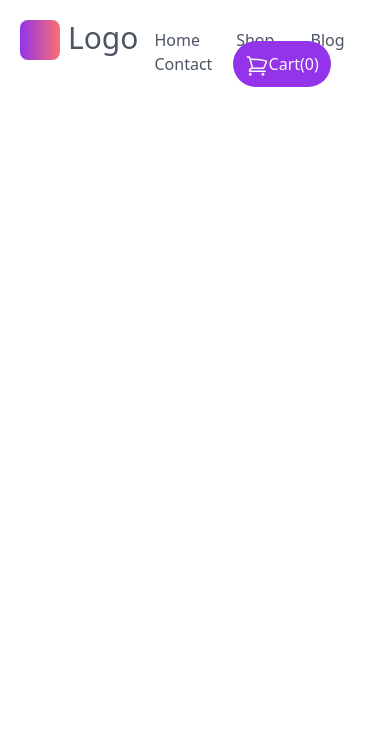
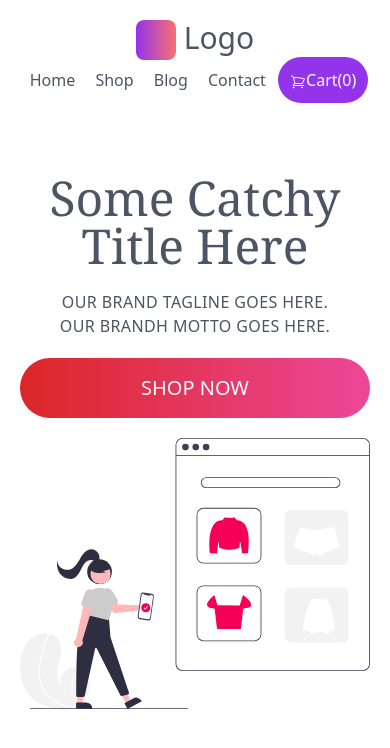
Before and after one commit to Abu-0-RayhaN/clothing-store, a website: page dist/index.html in a window 390 px wide. Drawn offline with Linux system fonts and the light colour scheme.

Commit message:
hero section

```diff
--- a/dist/index.html
+++ b/dist/index.html
@@ -10,23 +10,39 @@
 
 <body>
     <div class="container  mx-auto h-8 p-5">
-        <div class="flex flex-row justify-between">
-            <div class="flex-row flex">
+        <div class="md:flex md:flex-row md:justify-between text-center">
+            <div class="flex-row flex justify-center">
                 <div class="bg-gradient-to-r from-purple-600 to-red-400 w-10 h-10 rounded-lg"></div>
                 <h1 class="text-3xl text-gray-600 ml-2">Logo</h1>
             </div>
             <div class="mt-2">
-                <a href="#" class="text-gray-600 hover:text-purple-600 p-4">Home</a>
-                <a href="#" class="text-gray-600 hover:text-purple-600 p-4">Shop</a>
-                <a href="#" class="text-gray-600 hover:text-purple-600 p-4">Blog</a>
-                <a href="#" class="text-gray-600 hover:text-purple-600 p-4">Contact</a>
+                <a href="#" class="text-gray-600 hover:text-purple-600 md:p-4 p-2">Home</a>
+                <a href="#" class="text-gray-600 hover:text-purple-600 md:p-4 p-2">Shop</a>
+                <a href="#" class="text-gray-600 hover:text-purple-600 md:p-4 p-2">Blog</a>
+                <a href="#" class="text-gray-600 hover:text-purple-600 md:p-4 p-2">Contact</a>
                 <a href="#" class="text-gray-50 bg-purple-600 hover:bg-purple-700 p-3  rounded-full px-3">
                     <svg xmlns="http://www.w3.org/2000/svg" fill="none" viewBox="0 0 24 24" stroke-width="1.5"
-                        stroke="currentColor" class="w-6 h-6 inline-block">
+                        stroke="currentColor" class="w-4  h-6  sm:w-4 inline-block">
                         <path stroke-linecap="round" stroke-linejoin="round"
                             d="M2.25 3h1.386c.51 0 .955.343 1.087.835l.383 1.437M7.5 14.25a3 3 0 00-3 3h15.75m-12.75-3h11.218c1.121-2.3 2.1-4.684 2.924-7.138a60.114 60.114 0 00-16.536-1.84M7.5 14.25L5.106 5.272M6 20.25a.75.75 0 11-1.5 0 .75.75 0 011.5 0zm12.75 0a.75.75 0 11-1.5 0 .75.75 0 011.5 0z" />
                     </svg>Cart(0)</a>
 
+            </div>
+        </div>
+        <!-- navbar ends -->
+
+        <!-- hero section  -->
+        <div class="md:flex md:flex-row mt-20 text-center md:text-left">
+            <div class="md:w-2/5 flex flex-col justify-center">
+                <h2 class="font-serif text-5xl text-gray-600 mb-5">Some Catchy Title Here</h2>
+                <p class="uppercase text-gray-600 tracking-wide">Our brand tagline goes here.</p>
+                <p class="uppercase text-gray-600 tracking-wide">Our brandh motto goes here.</p>
+                <a href="#"
+                    class="bg-gradient-to-r from-red-600 to-pink-500 rounded-full py-4 px-8 text-gray-50 uppercase text-xl md:self-start my-5">Shop
+                    Now</a>
+            </div>
+            <div class="md:w-3/5">
+                <img src="images/hero-img.svg" alt="" class="w-full">
             </div>
         </div>
 
```
Also changed, not shown: dist/output.css.
